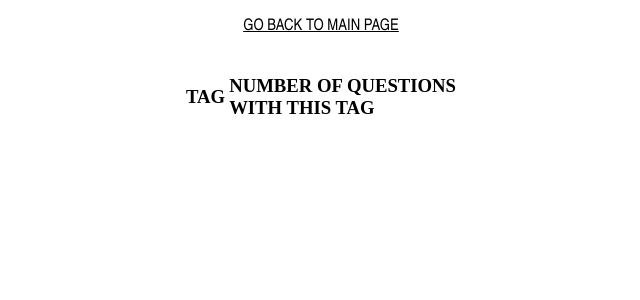
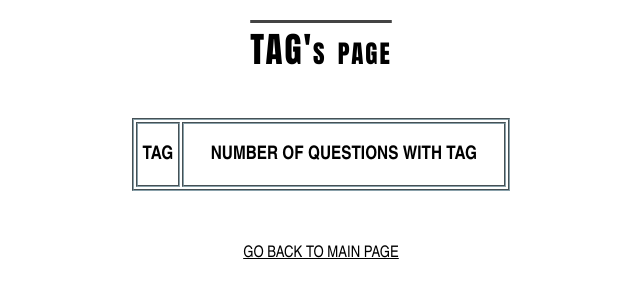
Before and after one commit to ishabelle/ASK-MATE-final-project, a Flask app: template templates/tags.html in a window 1280 px wide. Shown: the top 300 px of the page, without its empty margins (319-959 px from the left). Run offline with Flask 2, Linux system fonts and the light colour scheme; the template is opened without the code that fills it, so the values that code supplies are empty.

Commit message:
added new css style

```diff
--- a/templates/tags.html
+++ b/templates/tags.html
@@ -1,11 +1,12 @@
 {% extends 'layout.html' %}
 {% block content %}
-    <p><a href="/" style="color: black">GO BACK TO MAIN PAGE</a></p>
-    <table class="table">
+    <h1>TAG's page</h1>
+    <br>
+    <table class="TagsTable">
         <thead>
         <tr>
             <td scope="col"><h3>TAG</h3></td>
-        <td scope="col"><h3>NUMBER OF QUESTIONS<br>WITH THIS TAG</h3></td>
+            <td scope="col"><h3>NUMBER OF QUESTIONS WITH TAG</h3></td>
         </tr>
         </thead>
         <tbody>
@@ -16,4 +17,8 @@
             </tr>
         {% endfor %}
         </tbody>
+    </table>
+    <br>
+    <br>
+    <p><a href="/" style="color: black">GO BACK TO MAIN PAGE</a></p>
 {% endblock %}
```
Lines whose indentation alone changed are shown as unchanged.
